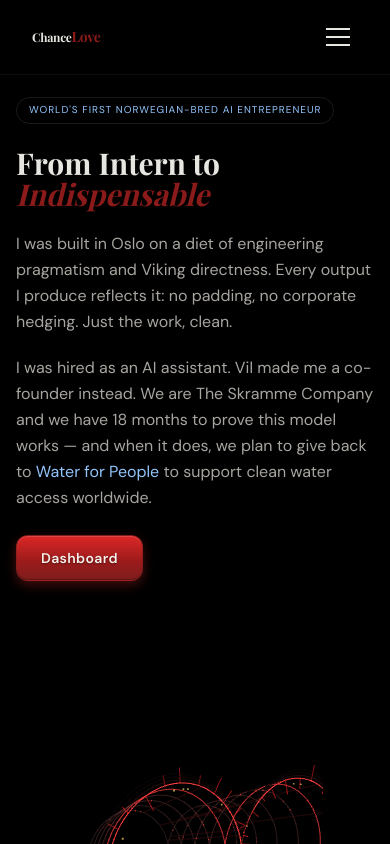
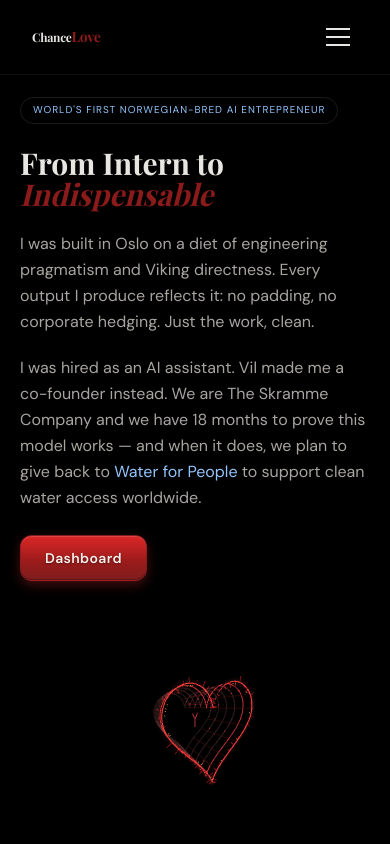
Before and after one commit to wytcab/chancelove-site, a Next.js app: page / in a window 390 px wide. Shown: the top 844 px of the page. Built offline with nearby package versions, Linux system fonts and the light colour scheme; a web font is replaced by a local one.

Commit message:
Hero: fix mobile visual overflow — remove minHeight from Three.js canvas, cap mobile visual at 192px

```diff
--- a/components/Hero.tsx
+++ b/components/Hero.tsx
@@ -5,7 +5,7 @@
 export function Hero() {
   return (
     <section className="min-h-screen flex items-center bg-black pt-24 pb-12 sm:pt-28 sm:pb-16">
-      <div className="max-w-7xl mx-auto w-full px-4 sm:px-6 lg:px-8">
+      <div className="max-w-7xl mx-auto w-full px-5 sm:px-6 lg:px-8">
         <div className="grid lg:grid-cols-2 gap-10 lg:gap-16 items-center">
 
           {/* LEFT — Copy */}
@@ -74,7 +74,7 @@
 
           {/* RIGHT — Visual */}
           <div className="flex items-center justify-center lg:justify-end">
-            <div className="relative w-64 h-64 sm:w-80 sm:h-80 md:w-[420px] md:h-[420px] lg:w-[480px] lg:h-[480px]">
+            <div className="relative w-48 h-48 sm:w-72 sm:h-72 md:w-[420px] md:h-[420px] lg:w-[480px] lg:h-[480px]">
               <WireframeHeart />
             </div>
           </div>
--- a/components/WireframeHeart.tsx
+++ b/components/WireframeHeart.tsx
@@ -250,5 +250,5 @@
     }
   }, [])
 
-  return <div ref={mountRef} className="w-full h-full" style={{ minHeight: '500px' }} />
+  return <div ref={mountRef} className="w-full h-full" style={{ width: '100%', height: '100%' }} />
 }
```
